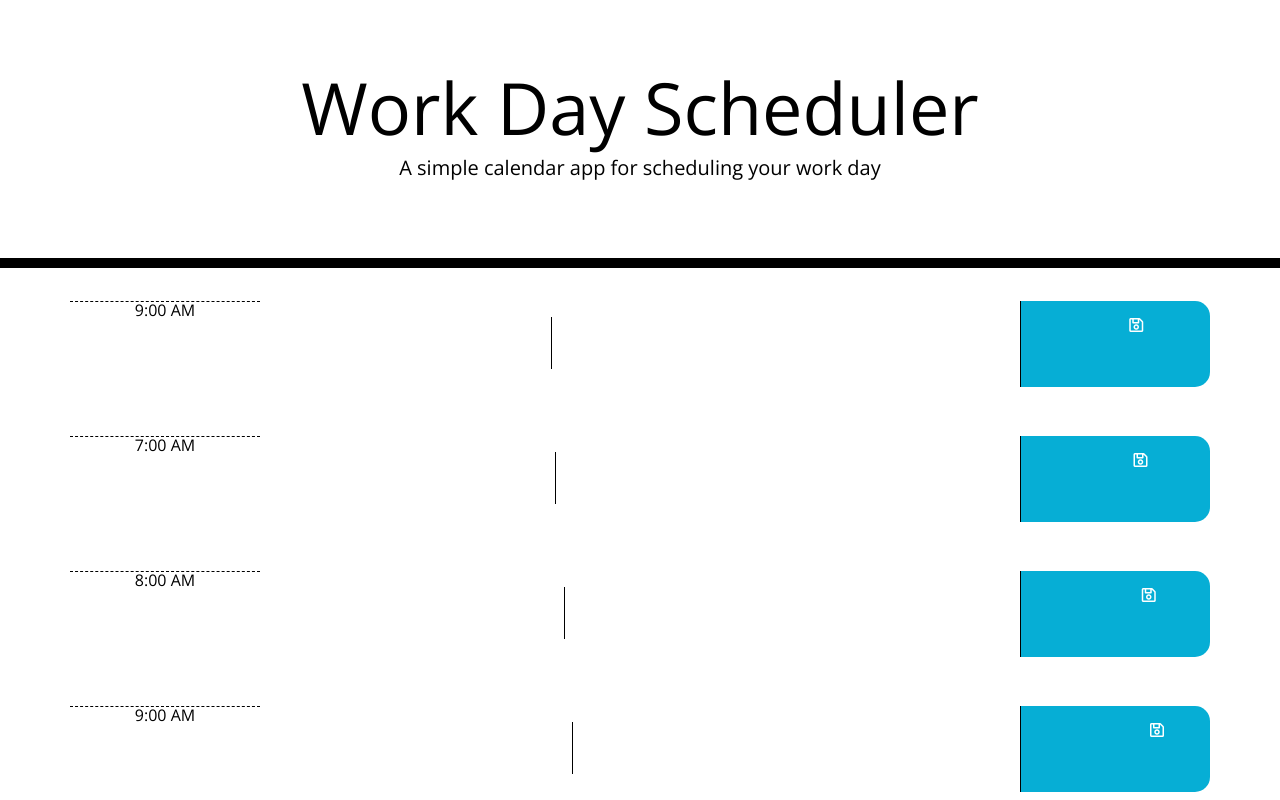
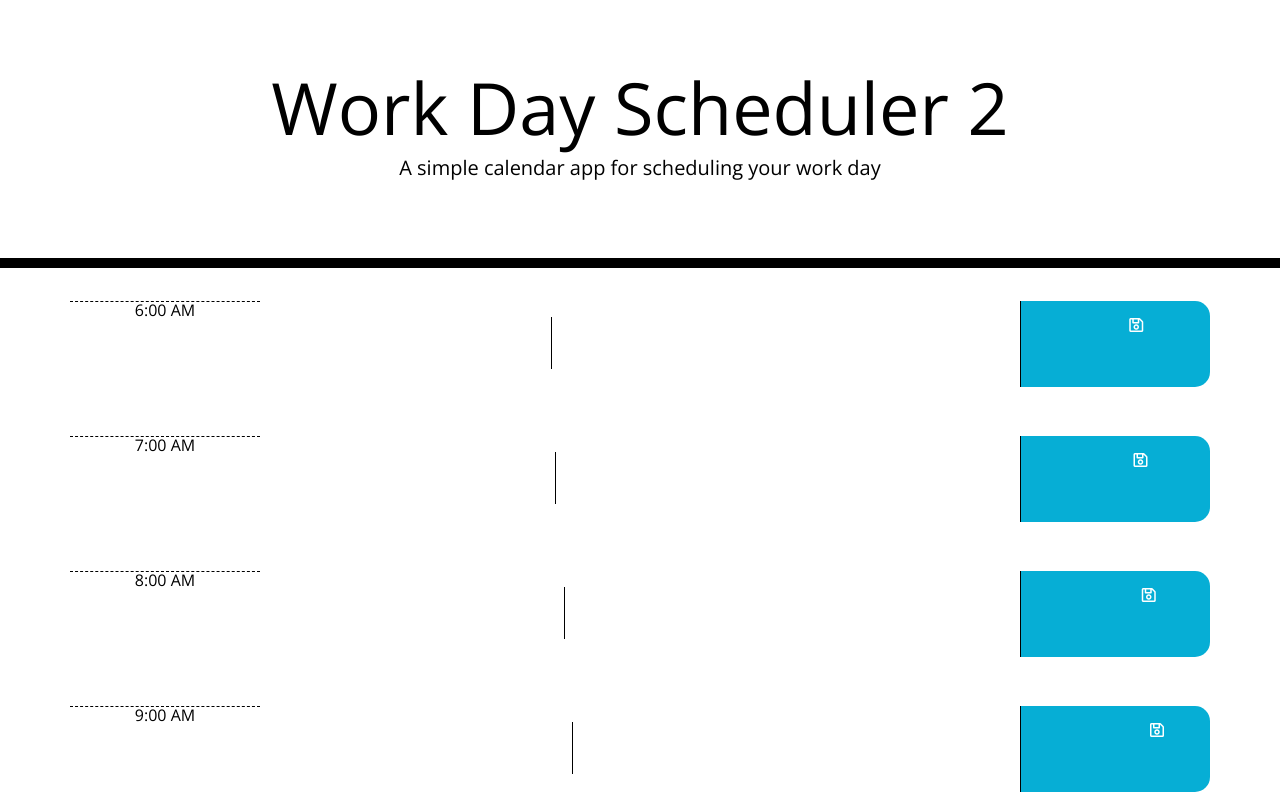
Before and after one commit to Josh236061/work-day-scheduler-2, a plain HTML site: page index.html in a window 1280 px wide. Shown: the top 800 px of the page. Drawn offline with nearby package versions, Linux system fonts and the light colour scheme.

Commit message:
Updated index.html 'timeblocks'

```diff
--- a/index.html
+++ b/index.html
@@ -97,7 +97,7 @@ textarea{
   </head>
   <body>
     <header class="jumbotron">
-      <h1 class="display-3">Work Day Scheduler</h1>
+      <h1 class="display-3">Work Day Scheduler 2</h1>
       <p class="lead">A simple calendar app for scheduling your work day</p>
       <p id="currentDay" class="lead"></p>
     </header>
@@ -107,7 +107,7 @@ textarea{
     <div class="container">
       <!-- Timeblocks go here -->
       <div class="row time-block">
-        <div class="col-sm-2 hour">9:00 AM</div>
+        <div class="col-sm-2 hour">6:00 AM</div>
         <div class="col-sm-8 description">
           <textarea></textarea>
         </div>
```
